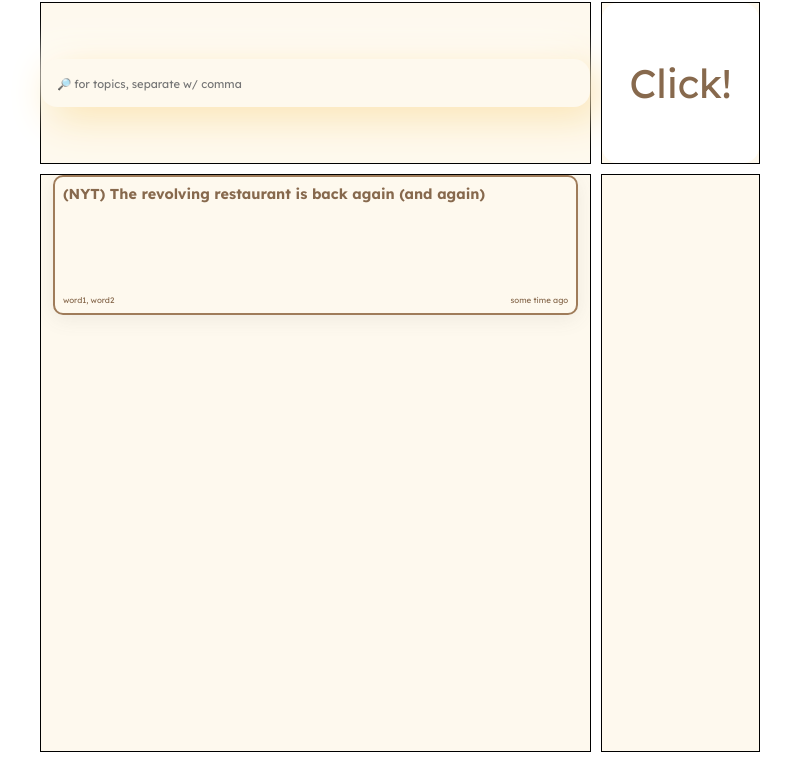
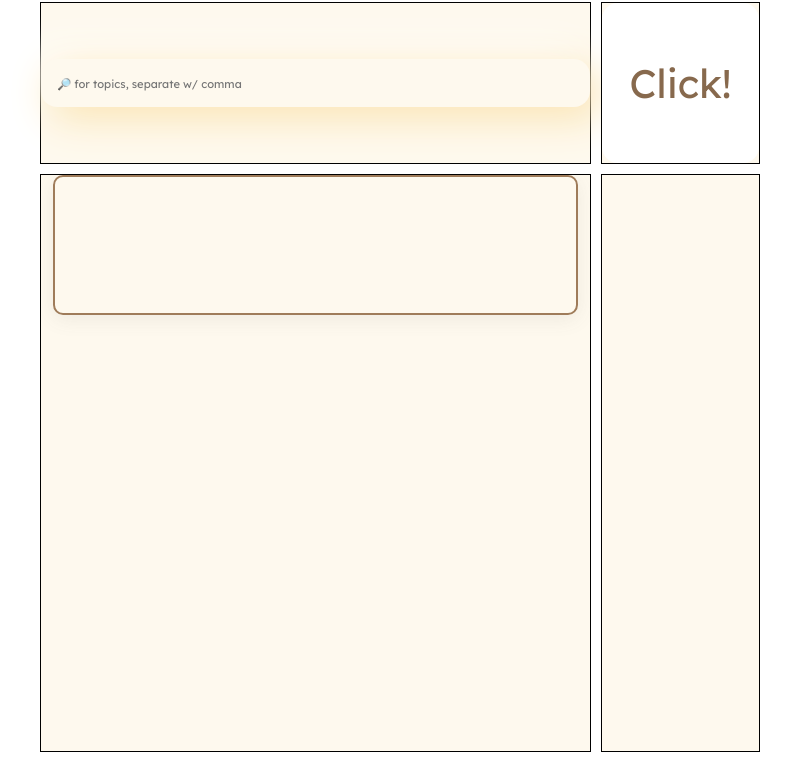
Before and after one commit to 1haut/nyhetsaggregator, an Electron app: page src/index.html in a window 800 px wide. Shown: the part 54-814 px from the top of the page. Drawn offline with nearby package versions, Linux system fonts and the light colour scheme.

Commit message:
fjern html testing

```diff
--- a/src/index.html
+++ b/src/index.html
@@ -25,21 +25,12 @@
             </div>
             <ul class="item bottom left box3">
                 <li class="result-container">
-                    <a href="https://www.nytimes.com/2025/04/01/dining/revolving-restaurant.html">
-                        <div class="result-top">
-                        <h4 class="headline"><span class="source">(NYT)</span> The revolving restaurant is back again (and again)</h4>
-                    </div>
-                    <div class="result-bottom">
-                        <div class="keyword">word1, word2</div>
-                        <div class="time-since">some time ago</div>
-                    </div>
-                    </a>
+
                 </li>
             </ul>
             <div class="item bottom right box4">
                 <div class="topic-container">
-                    <!-- <p class="term">Restaurant</p>
-                    <p class="term">Food</p> -->
+
                 </div>
             </div>
         </div>
```
